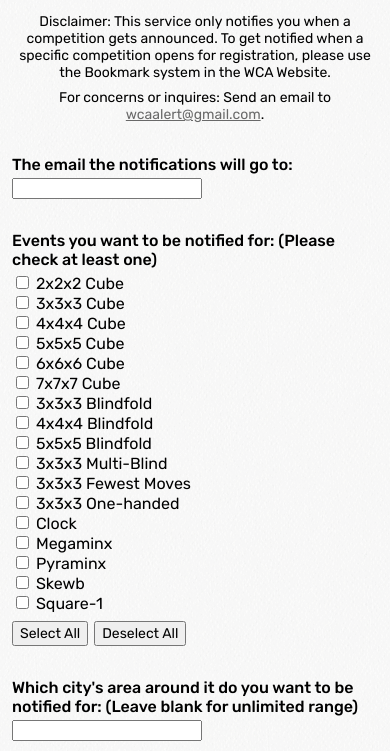
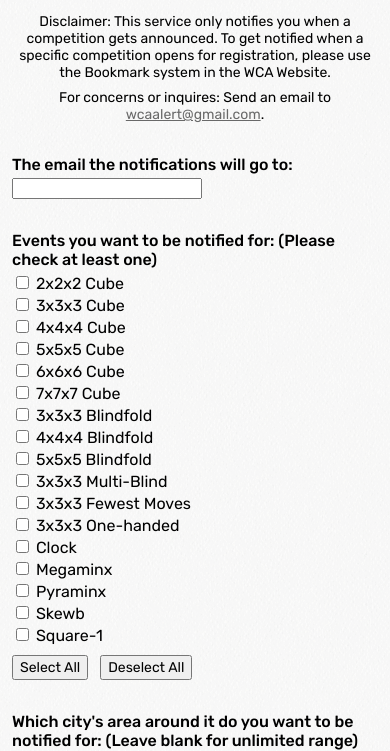
Before and after one commit to miclol/WCANotifier, a plain HTML site: page index.html in a window 390 px wide. Shown: the part 97-848 px from the top of the page. Drawn offline with nearby package versions, Linux system fonts and the light colour scheme; some packages are replaced by stand-ins of ours.

Commit message:
Mobile Usability

```diff
--- a/index.css
+++ b/index.css
@@ -46,10 +46,14 @@ a {
     display: block;
 }
 
+[type="checkbox"] {
+	margin-bottom: 6px;
+}
+
 [type="button"] {
     padding: 2px 6px;
     font-size: 14px;
-    margin-right: 2px;
+    margin-right: 8px;
 }
 
 [type="submit"] {
--- a/index.html
+++ b/index.html
@@ -2,6 +2,7 @@
 <html lang="en">
 <head>
     <meta charset="UTF-8">
+	<meta name="viewport" content="width=device-width, initial-scale=1.0">
 	<meta name="google-site-verification" content="QJJKVhISH_SxSxu2MMscsBUvqSZEVSv0qD0CDGgb0dI" />
     <title>WCA Notifier</title>
     <link rel="icon" type="image/x-icon" href="favicon.ico">
```
